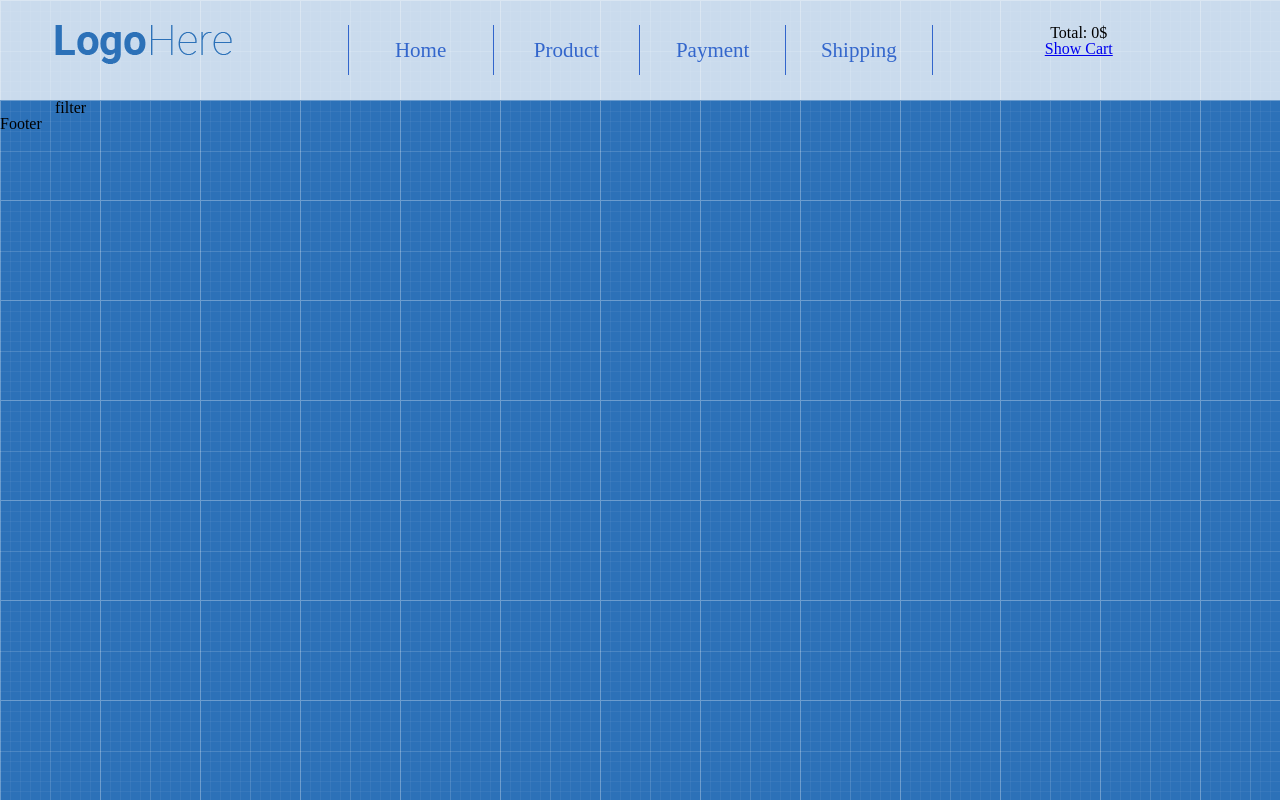
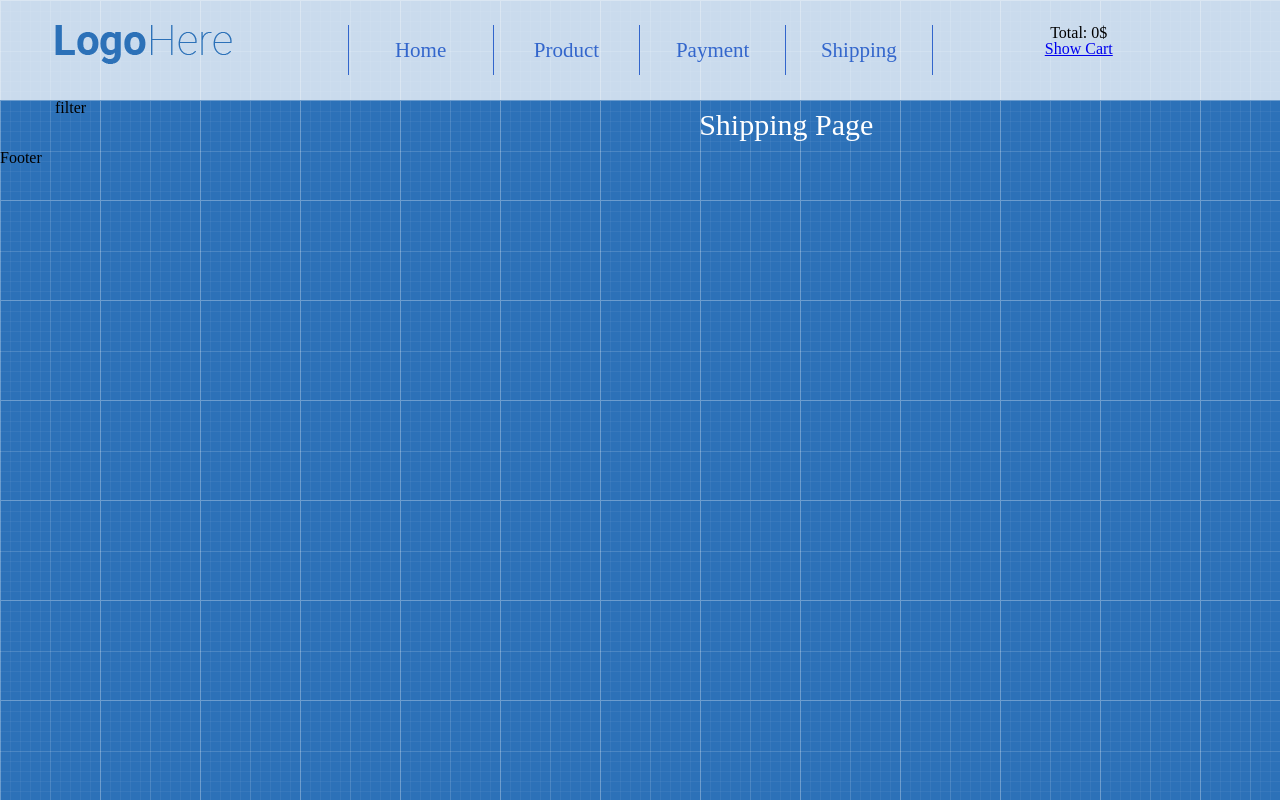
Before and after one commit to KRybiy/shop-project, a React (Create React App) app: page /shipping in a window 1280 px wide. Built offline with nearby package versions, Linux system fonts and the light colour scheme.

Commit message:
all buttons in mane became working

```diff
--- a/src/App/Header/Logo/Logo.js
+++ b/src/App/Header/Logo/Logo.js
@@ -1,12 +1,13 @@
 import React from 'react'
 
+import {Link} from 'react-router-dom'
 import logo from './logo.png'
 
 const Logo = () => {
     return (
 
 					<div className="logo">
-						<img src={logo} alt="" />
+						<Link to="/"> <img src={logo} alt="" /></Link>
 					</div>
 
     )
--- a/src/App/Header/Menu/Menu.js
+++ b/src/App/Header/Menu/Menu.js
@@ -1,15 +1,17 @@
 import React from 'react'
+import {Link} from 'react-router-dom'
+import './menu.css'
 
-import './menu.css'
+
 
 const Menu= () => {
     return (
 <div className="menu">
 						<ul>
-							<li><a href="">Home</a></li>
-							<li><a href="">Product</a></li>
-							<li><a href="">Payment</a></li>
-							<li><a href="">Shipping</a></li>
+							<li><Link to="/">Home</Link></li>
+							<li><Link to="/">Product</Link></li>
+							<li><Link to="/Payment">Payment</Link></li>
+							<li><Link to="/Shipping">Shipping</Link></li>
 						</ul>
 					</div>
 
--- a/src/App/Main/Main.js
+++ b/src/App/Main/Main.js
@@ -1,7 +1,10 @@
 import React from 'react'
 import ProductList from './Products/ProductsList';
 import {Route} from 'react-router-dom'
+
 import CartPage from './CartPage/CartPage'
+import PaymentPage from './Payment'
+import ShippingPage from './Shipping'
 
 const Main= ({
 	addProductToCart
@@ -20,6 +23,8 @@ const Main= ({
 						/>
 					)}/>
 					<Route path="/cart" component={CartPage}/>
+					<Route path="/payment" component={PaymentPage}/>
+					<Route path="/shipping" component={ShippingPage}/>
 				</div>
 			</div>
 		</div>
--- /dev/null
+++ b/src/App/Main/Payment.js
@@ -0,0 +1,12 @@
+import React from 'react'
+
+
+const PaymentPage = () => {
+    return (
+        <div>
+            <h1 className="page-title"> Payment Page</h1>
+        </div>
+    )
+}
+
+export default PaymentPage
--- /dev/null
+++ b/src/App/Main/Shipping.js
@@ -0,0 +1,12 @@
+import React from 'react'
+
+
+const ShippingPage = () => {
+    return (
+        <div>
+            <h1 className="page-title"> Shipping Page</h1>
+        </div>
+    )
+}
+
+export default ShippingPage
```
